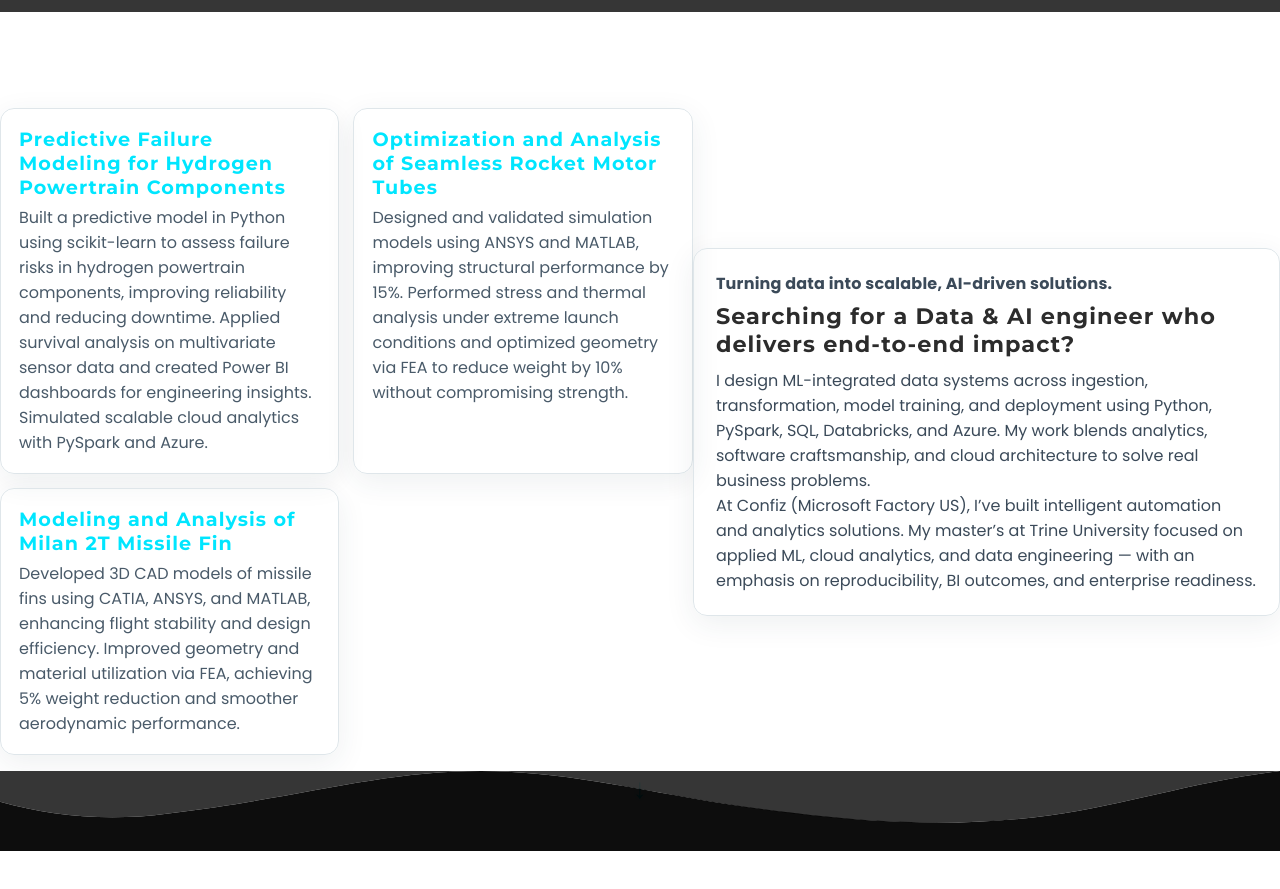
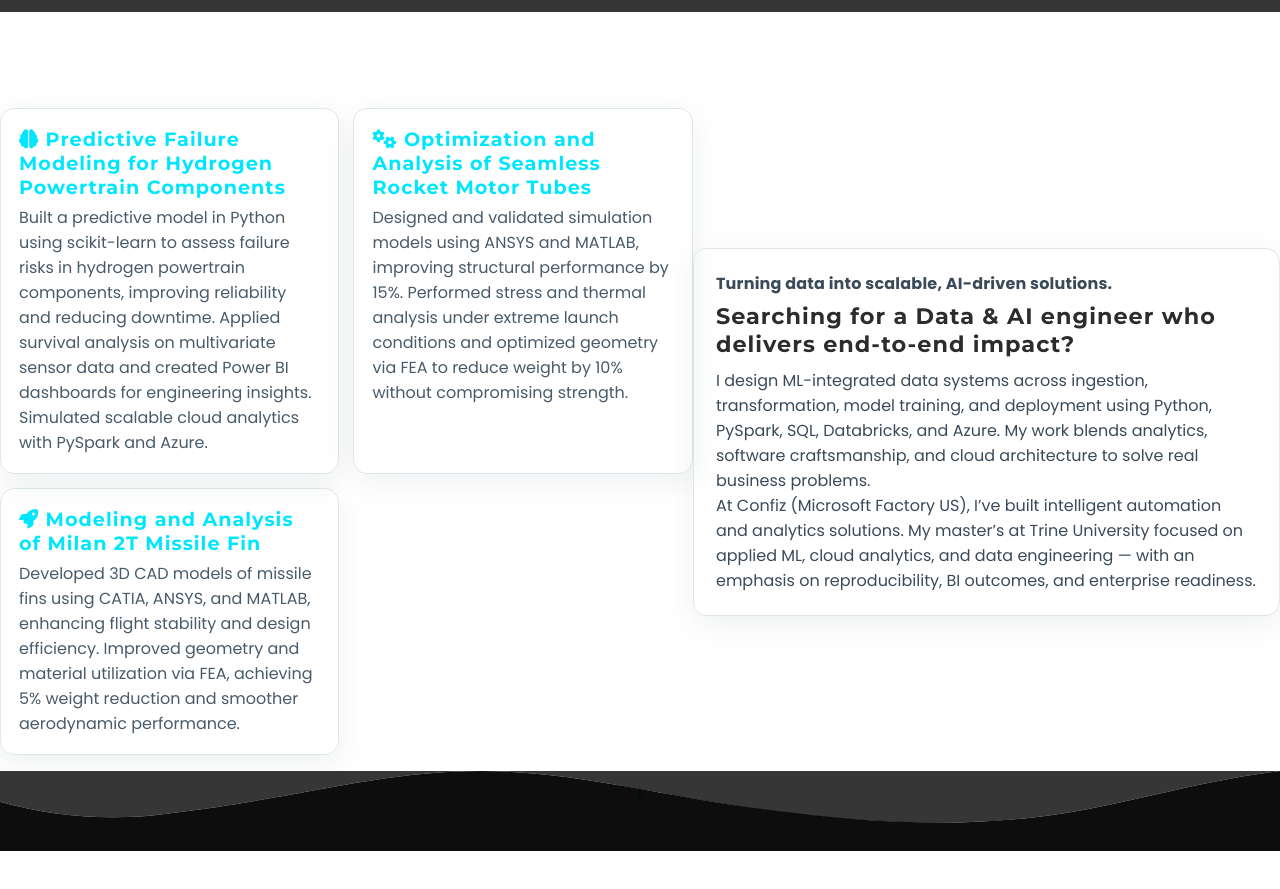
Before and after one commit to Lokesh0814/lokeshreddy-port, a plain HTML site: page index.html in a window 1280 px wide. Shown: the part 860-1749 px from the top of the page. Drawn offline with Linux system fonts and the light colour scheme.

Commit message:
Update index.html

```diff
--- a/index.html
+++ b/index.html
@@ -72,19 +72,19 @@
       <svg viewBox="0 0 1200 120" preserveAspectRatio="none"><path d="M985,66.28c-77.67,17.39-161.22,12.89-242, -3.6C620.82,40.43,546,0,451,0S281.11,40.43,158,63.68C103.78,75.82,47.89,68.29,0,46.29V120H1200V0C1120,15.76,1055,50.89,985,66.28Z"></path></svg>
     </div>
 
-    <div class="grid proj-grid">
+   <div class="grid proj-grid">
   <div class="card proj">
-    <h3>Predictive Failure Modeling for Hydrogen Powertrain Components</h3>
+    <h3><i class="fa-solid fa-brain"></i> Predictive Failure Modeling for Hydrogen Powertrain Components</h3>
     <p>Built a predictive model in Python using scikit-learn to assess failure risks in hydrogen powertrain components, improving reliability and reducing downtime. Applied survival analysis on multivariate sensor data and created Power BI dashboards for engineering insights. Simulated scalable cloud analytics with PySpark and Azure.</p>
   </div>
 
   <div class="card proj">
-    <h3>Optimization and Analysis of Seamless Rocket Motor Tubes</h3>
+    <h3><i class="fa-solid fa-gears"></i> Optimization and Analysis of Seamless Rocket Motor Tubes</h3>
     <p>Designed and validated simulation models using ANSYS and MATLAB, improving structural performance by 15%. Performed stress and thermal analysis under extreme launch conditions and optimized geometry via FEA to reduce weight by 10% without compromising strength.</p>
   </div>
 
   <div class="card proj">
-    <h3>Modeling and Analysis of Milan 2T Missile Fin</h3>
+    <h3><i class="fa-solid fa-rocket"></i> Modeling and Analysis of Milan 2T Missile Fin</h3>
     <p>Developed 3D CAD models of missile fins using CATIA, ANSYS, and MATLAB, enhancing flight stability and design efficiency. Improved geometry and material utilization via FEA, achieving 5% weight reduction and smoother aerodynamic performance.</p>
   </div>
 </div>
```
